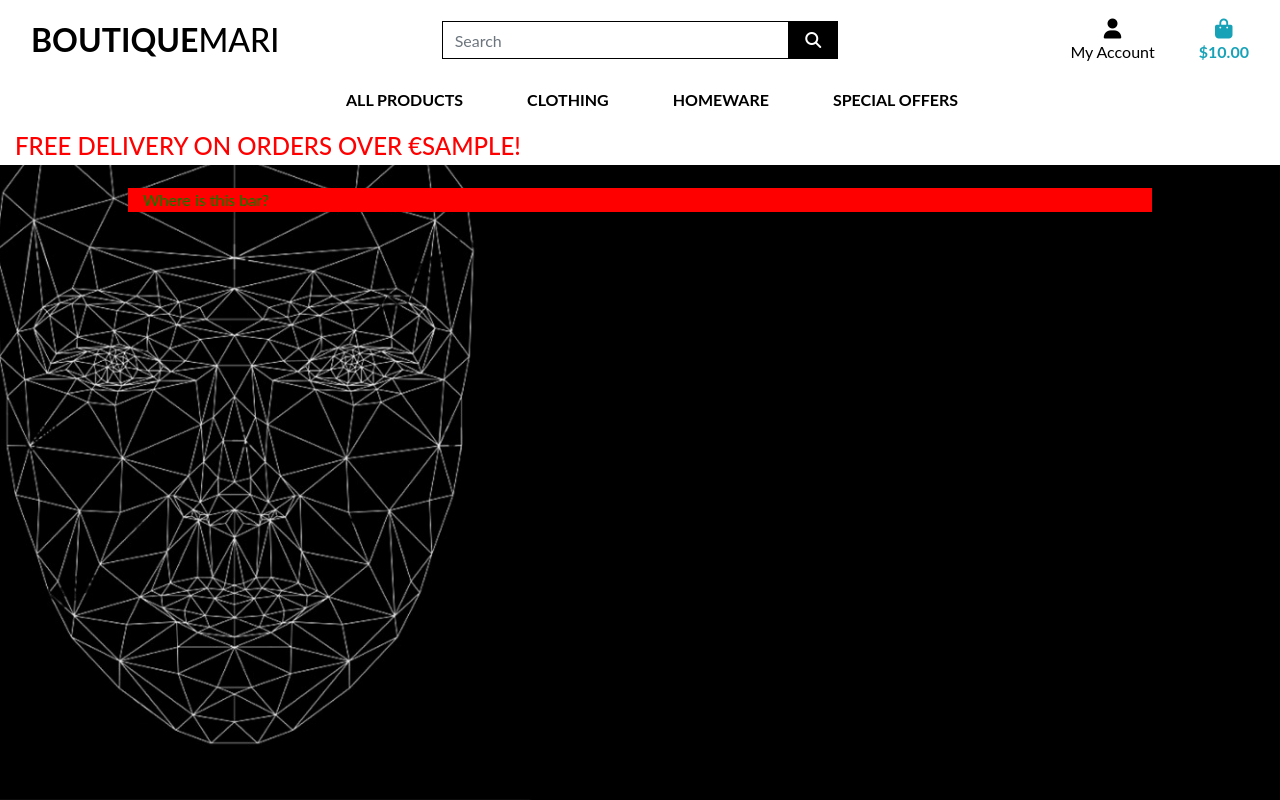
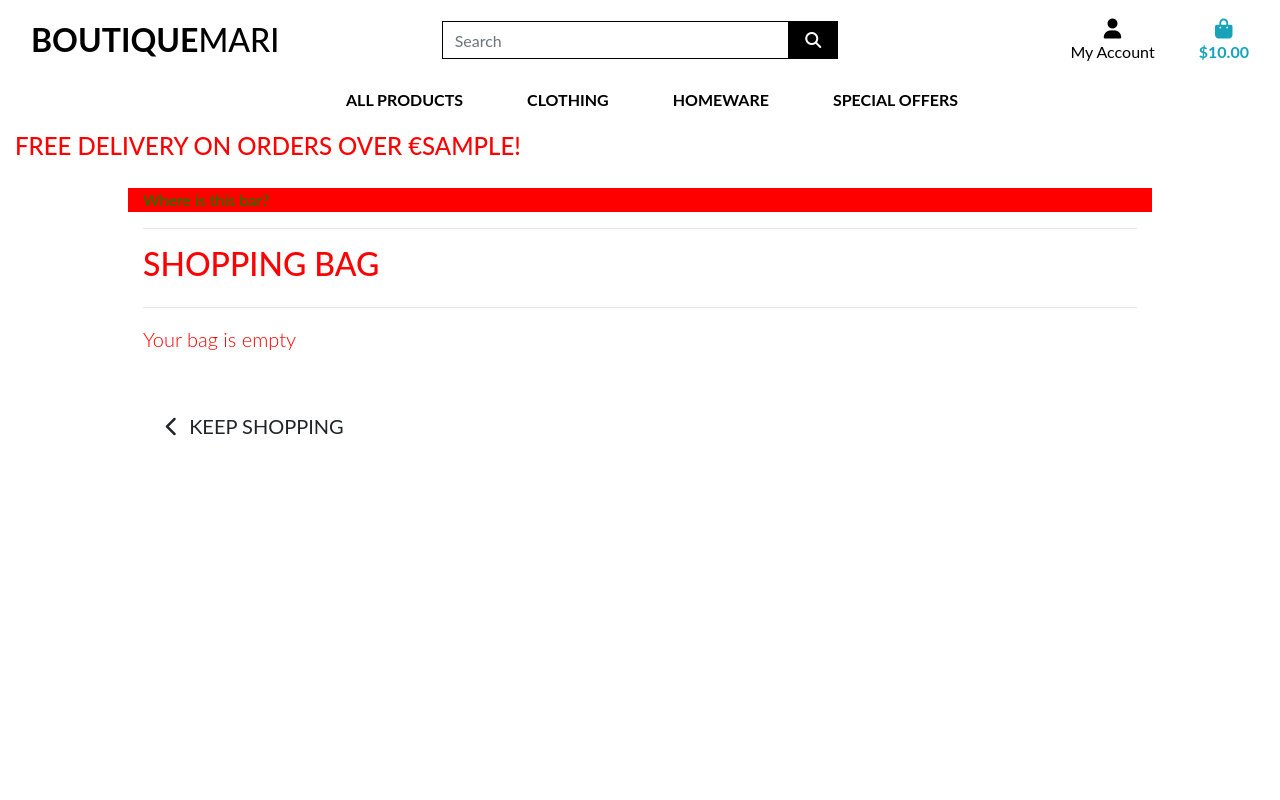
Before and after one commit to MariskaS85/Boutique_ci, a Django app: template bag/templates/bag/bag.html in a window 1280 px wide. Run offline with Django 3.2, Linux system fonts and the light colour scheme; the template is opened without the code that fills it: most values are stand-ins (such as "Sample title", 1, 10 or a date in 2020); some libraries are stand-ins or nearby versions.

Commit message:
Added bag context and delivery logic

```diff
--- a/bag/templates/bag/bag.html
+++ b/bag/templates/bag/bag.html
@@ -10,4 +10,29 @@
 {% endblock %}
 
 {% block content %}
+    <div class="overlay"></div>
+    <div class="container mb-2">
+        <div class="row">
+            <div class="col">
+                <hr>
+                <h2 class="logo-font mb-4">Shopping Bag</h2>
+                <hr>
+            </div>
+        </div>
+        <div class="row">
+            <div class="col">
+                {% if bag_items %}
+                    <div class="table-responsive rounded"></div>
+                {% else %}
+                    <p class="lead mb-5">Your bag is empty</p>
+                    <a href="{% url 'products' %}" class="btn btm-outline-black rounded-0 btn-lg">
+                        <span class="icon">
+                            <i class="fas fa-chevron-left"></i>
+                        </span>
+                        <span class="text-uppercase">Keep Shopping</span>
+                    </a>
+                {% endif %}
+            </div>
+        </div>
+    </div>
 {% endblock %}
--- a/boutique_ci/settings.py
+++ b/boutique_ci/settings.py
@@ -74,6 +74,7 @@ TEMPLATES = [
                 # required by allauth
                 'django.contrib.auth.context_processors.auth',
                 'django.contrib.messages.context_processors.messages',
+                'bag.contexts.bag_contents',
             ],
         },
     },
@@ -157,3 +158,6 @@ STATICFILES_DIRS = (os.path.join(BASE_DIR,'static'),)
 
 MEDIA_URL = '/media/'
 MEDIA_ROOT = os.path.join(BASE_DIR, 'media')
+
+FREE_DELIVERY_THRESHOLD = 50
+STANDARD_DELIVERY_PERCENTAGE = 10
--- a/templates/base.html
+++ b/templates/base.html
@@ -104,7 +104,7 @@
                 {% include 'includes/main-nav.html' %}
             </nav>
             <div class="col bg-black txt-white">
-                <h4 class="logo-font my-1">Free delivery on orders over €{{ free_shipping_theshold }}!</h4>
+                <h4 class="logo-font my-1">Free delivery on orders over €{{ free_delivery_theshold }}!</h4>
             </div>
         </div>
     </header>
```
Also changed, not shown: bag/context.py (added, +14 -0 lines).
